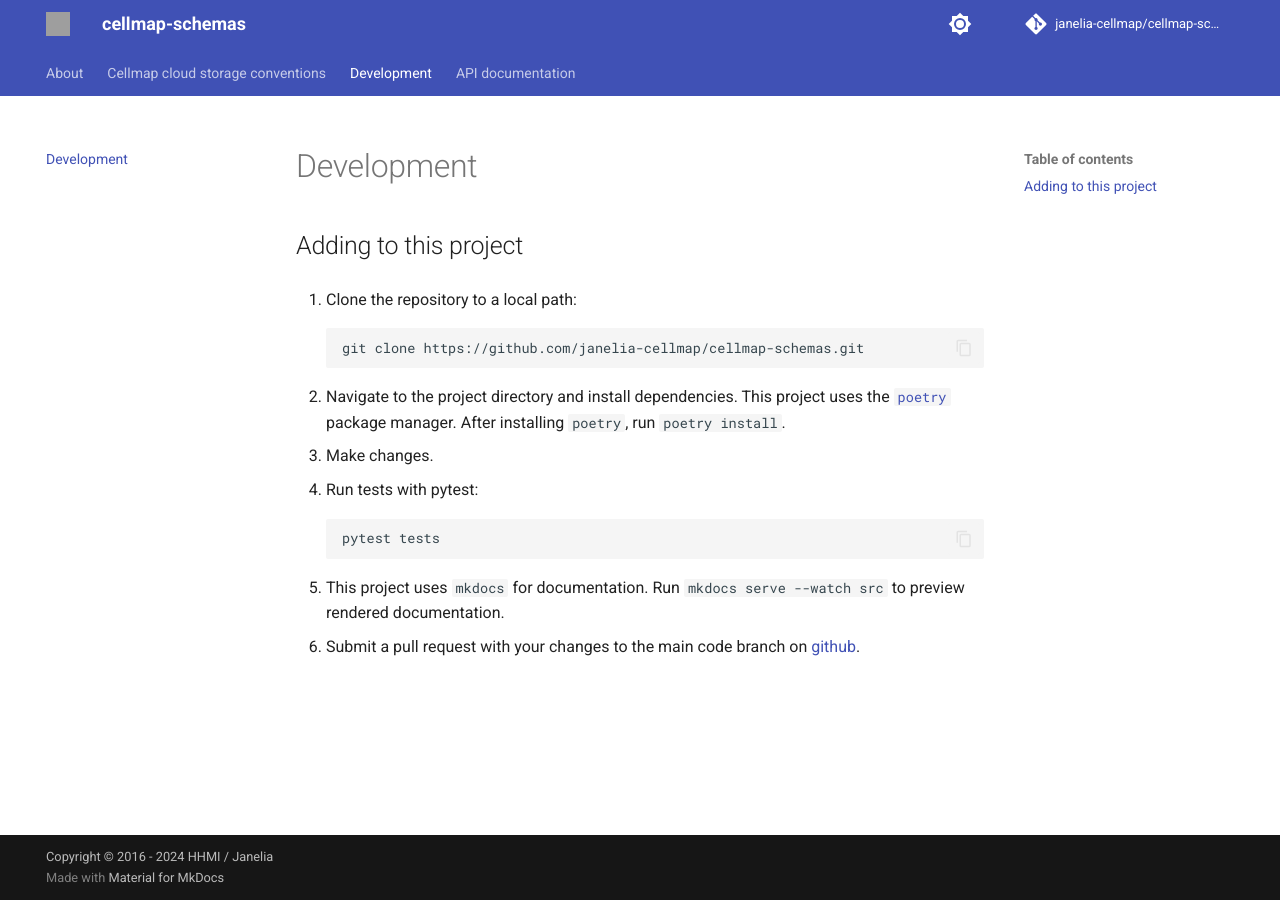
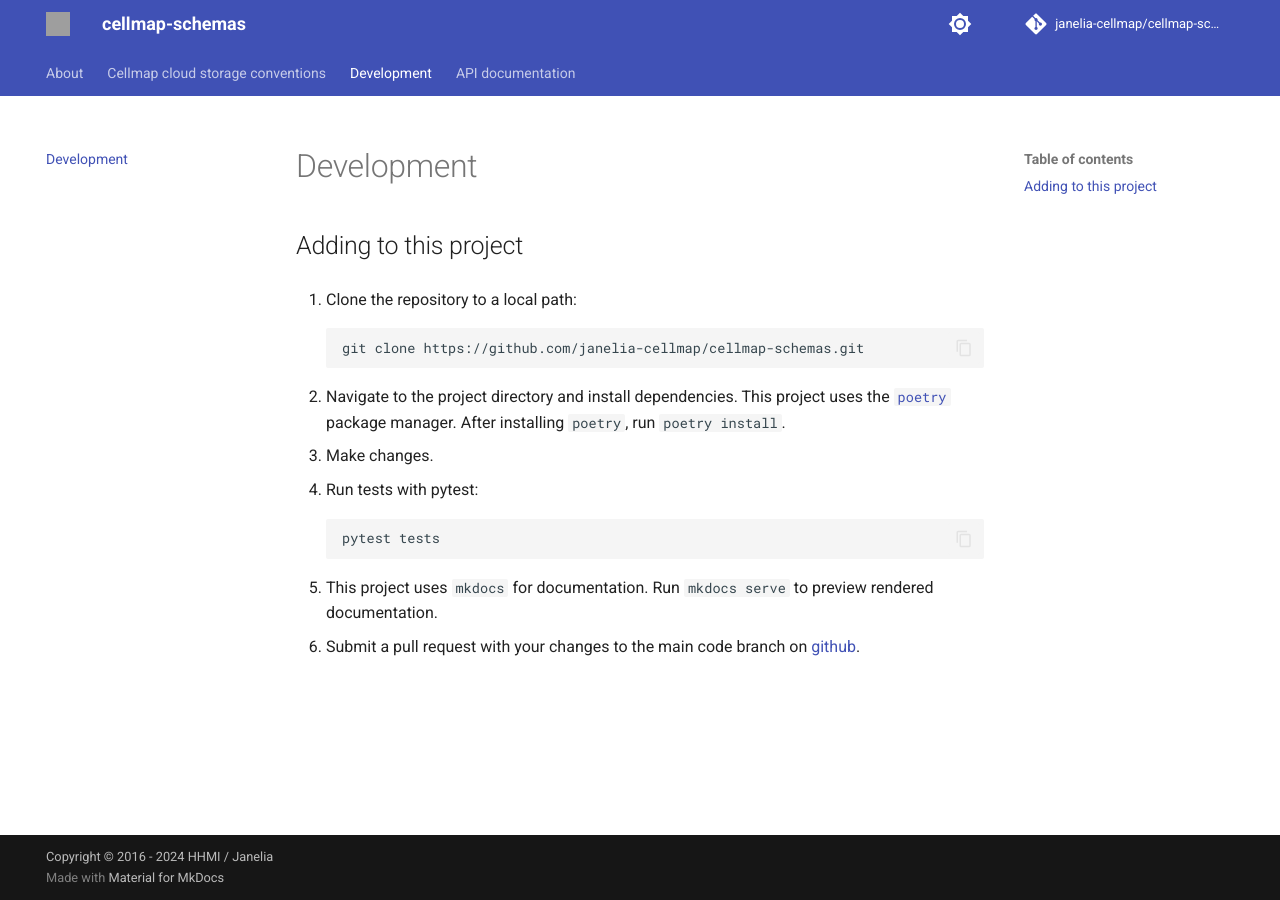
Before and after one commit to janelia-cellmap/cellmap-schemas, an MkDocs documentation site: the page built from docs/development.md, in a window 1280 px wide. Built offline with MkDocs 1.6.1 and Material for MkDocs 9.7.7, drawn with Linux system fonts in a browser that asks for light colours; comment, search, counter and statistics services are not loaded; grey boxes are pictures that could not be loaded.

Commit message:
docs: improve dev docs

````diff
--- a/docs/development.md
+++ b/docs/development.md
@@ -14,6 +14,6 @@ git clone https://github.com/janelia-cellmap/cellmap-schemas.git
 pytest tests
 ```
 
-4. This project uses `mkdocs` for documentation. Run `mkdocs serve --watch src` to preview rendered documentation.
+4. This project uses `mkdocs` for documentation. Run `mkdocs serve` to preview rendered documentation.
 
 5. Submit a pull request with your changes to the main code branch on [github](https://github.com/janelia-cellmap/cellmap-schemas).
````
